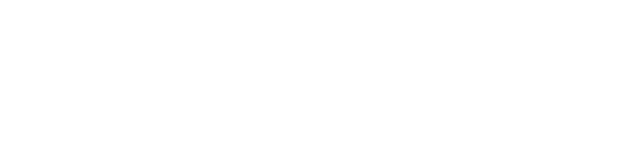
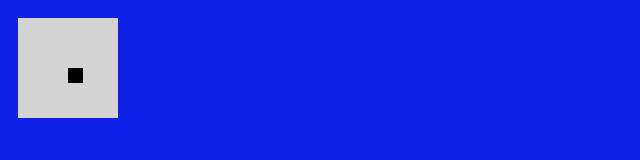
Before and after one commit to DuckettRaiser8/DuckettRaiser8.github.io, a plain HTML site: page asd-projects/dice-app/index.html in a window 1280 px wide. Shown: the whole page, without its empty margins (0-640 px from the left). Drawn offline with nearby package versions, Linux system fonts and the light colour scheme; files that its build step writes are made by us from their sources.

Commit message:
update mini dice project

```diff
--- a/asd-projects/dice-app/dice.js
+++ b/asd-projects/dice-app/dice.js
@@ -1,4 +1,20 @@
 $(document).ready(function () {
   // Your code goes here
+$("<div>")
+  .css("height", 15)
+  .css("width", 15)
+  .css("background-color", "black")
+  .css("position", "absolute")
+  .css("top", 50)
+  .css("left", 50)
+  .appendTo("#die");
+});
 
-});
+function rollDie(dieID){
+  var randomNum = Math.ceil(Math.random() * 6);
+  console.log(randomNum);
+}
+function handleClick(){
+  rollDie("#die");
+}
+$("#die").on("click", handleClick);
--- a/asd-projects/dice-app/index.html
+++ b/asd-projects/dice-app/index.html
@@ -1,9 +1,11 @@
-<!DOCTYPE html>
+<!doctype html>
 <html>
   <head>
-
+    <link rel="stylesheet" href="style.css" />
+    <script src="https://code.jquery.com/jquery-3.5.1.js"></script>
   </head>
   <body>
-
+    <div id="die"></div>
+    <script src="dice.js"></script>
   </body>
 </html>
--- a/style.css
+++ b/style.css
@@ -118,3 +118,10 @@ h2, h3 {
   text-decoration: none;
   color: rgb(149, 24, 216);
 }
+
+#die {
+  height: 100px;
+  width: 100px;
+  background-color: rgb(211, 211, 211); /* Feel free to customize */
+  position: relative;
+}
```
